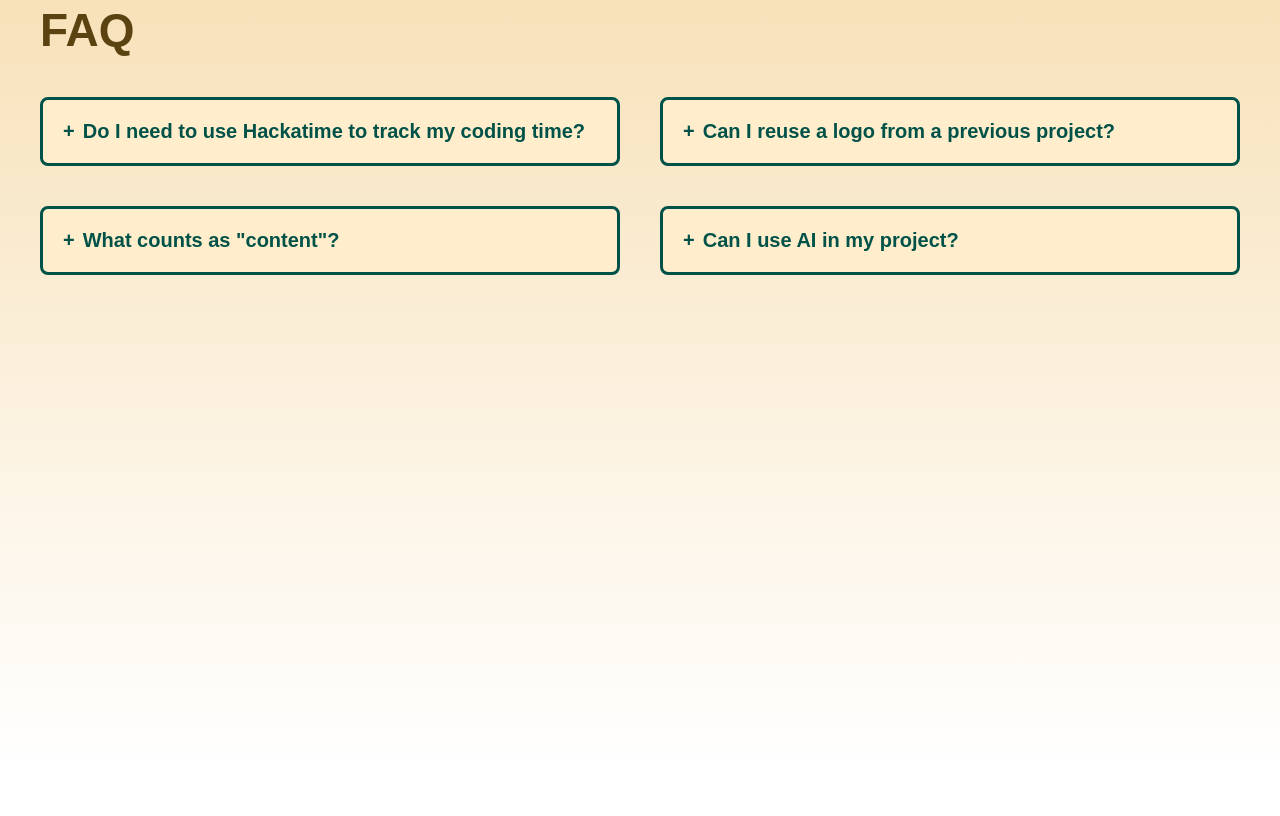
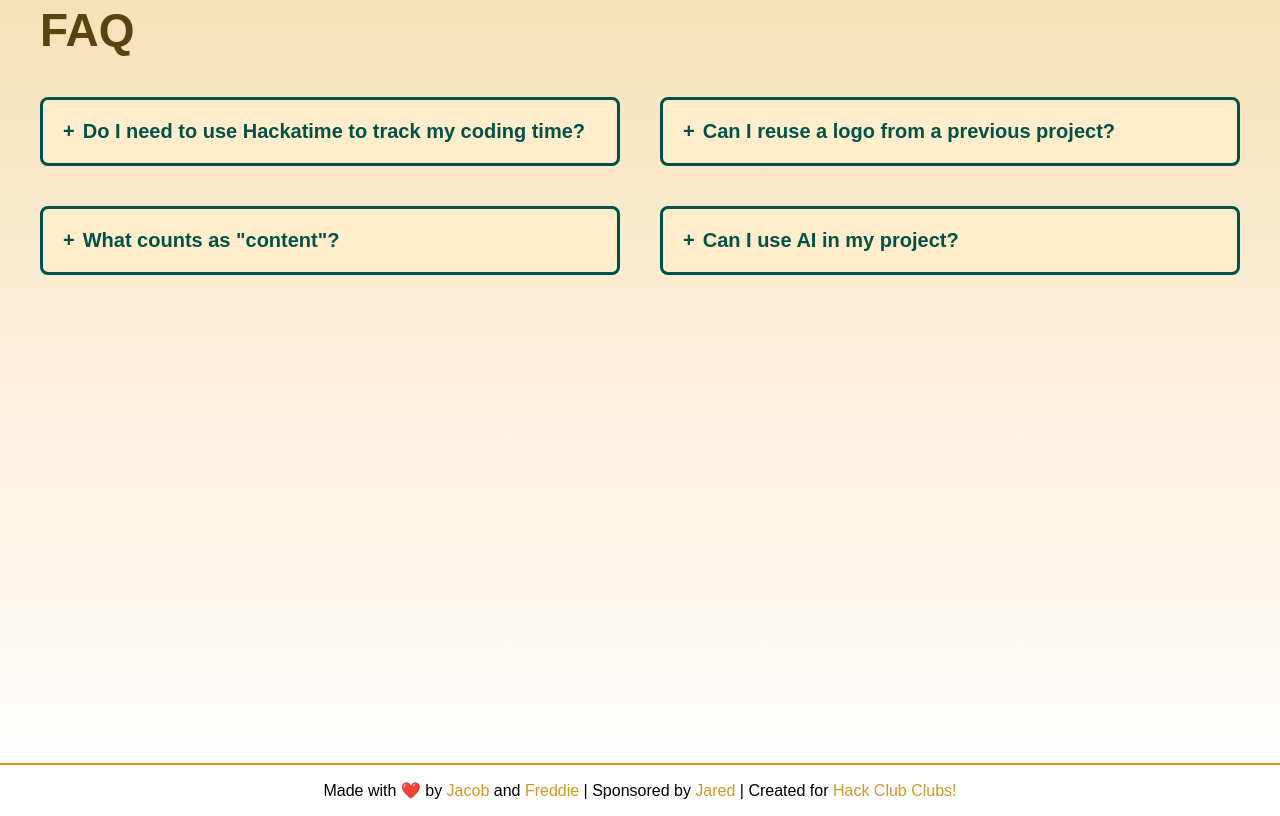
Before and after one commit to SmartSparkCoding/bento, a plain HTML site: page index.html in a window 1280 px wide. Shown: the part 2636-3452 px from the top of the page. Before the commit the page ends 3399 px from the top, so only its background shows below. Drawn offline with Linux system fonts and the light colour scheme; a web font is replaced by a local one.

Commit message:
feat: footer

```diff
--- a/index.html
+++ b/index.html
@@ -276,9 +276,9 @@
       <details name="faq">
         <summary>Do I need to use Hackatime to track my coding time?</summary>
         <p>
-            Only if you want to qualify for the Content Bonus! If you wish to
-            not use Hackatime - you won't be able to qualify for the Content
-            bonus but can stil apply for the Logo Bonus!
+          Only if you want to qualify for the Content Bonus! If you wish to not
+          use Hackatime - you won't be able to qualify for the Content bonus but
+          can stil apply for the Logo Bonus!
         </p>
       </details>
       <details name="faq">
@@ -305,5 +305,31 @@
         </p>
       </details>
     </section>
+    <footer>
+      <p>
+        Made with ❤️ by
+        <a
+          href="https://hackclub.enterprise.slack.com/team/U0AEYDUCLKF"
+          target="_blank"
+          >Jacob</a
+        >
+        and
+        <a
+          href="https://hackclub.enterprise.slack.com/team/U078VN0UU2K"
+          target="_blank"
+          >Freddie
+        </a>
+        | Sponsored by
+        <a
+          href="https://hackclub.enterprise.slack.com/team/U07HEH4N8UV"
+          target="_blank"
+          >Jared</a
+        >
+        | Created for
+        <a href="https://clubs.hackclub.com/" target="_blank">
+          Hack Club Clubs!</a
+        >
+      </p>
+    </footer>
   </body>
 </html>
--- a/style.css
+++ b/style.css
@@ -296,3 +296,14 @@ body {
   line-height: 1.4;
   color: #005248;
 }
+
+footer {
+  border-top: 2px solid #d29723;
+  text-align: center;
+  text-decoration: none;
+}
+
+footer a {
+  text-decoration: none;
+  color: #d29723;
+}
```
Lines whose indentation alone changed are shown as unchanged.
